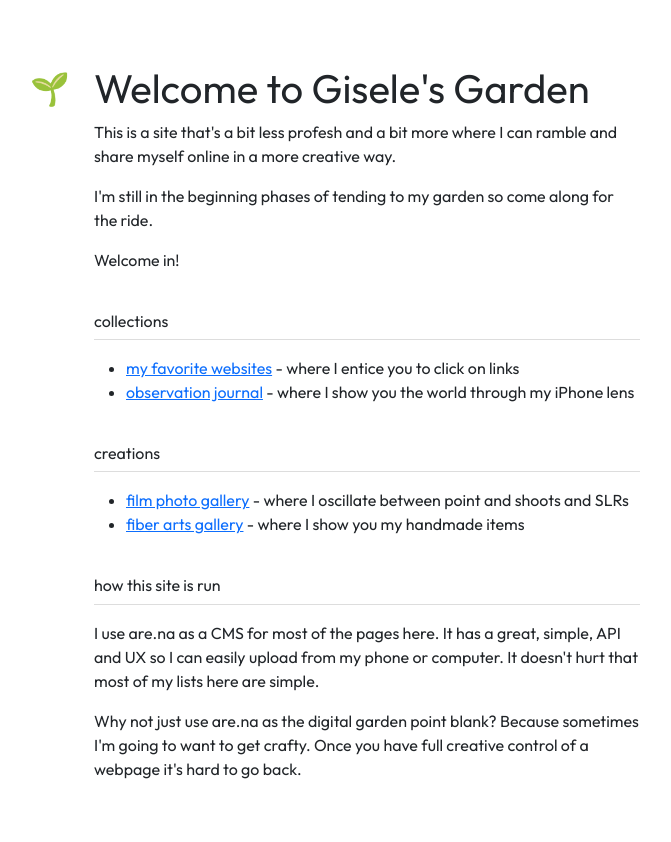
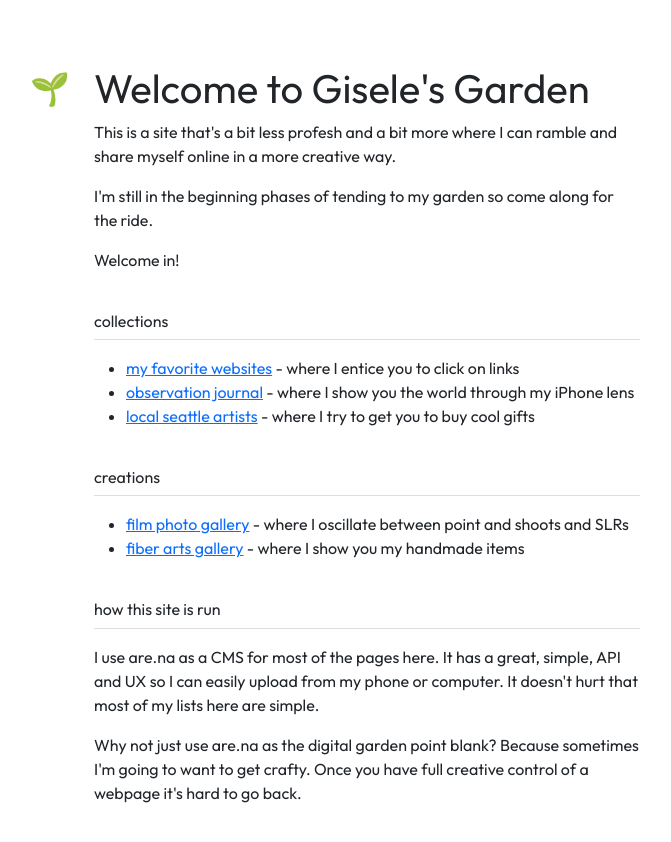
Before and after one commit to giselejfox/digital-garden, a Next.js app: page /digital-garden/ in a window 1280 px wide. Shown: the top 842 px of the page, without its empty margins (273-944 px from the left). Built offline with nearby package versions, Linux system fonts and the light colour scheme.

Commit message:
added my local seattle artists notion page

```diff
--- a/app/page.tsx
+++ b/app/page.tsx
@@ -19,6 +19,7 @@ export default function Home() {
               <li><a href='/cd-shelf'>🚧 my favorite clothes</a> - where I brag about my cool clothing</li> */}
               <li><a href='/digital-garden/favorite-websites'>my favorite websites</a> - where I entice you to click on links</li>
               <li><a href='/digital-garden/observation-journal'>observation journal</a> - where I show you the world through my iPhone lens</li>
+              <li><a href='https://giselejfox.notion.site/30a010de863b80e6849cc8591cfeb957?v=30a010de863b80018fc5000c805e74db'>local seattle artists</a> - where I try to get you to buy cool gifts</li>
             </ul>
 
             {/* CREATIONS */}
```
